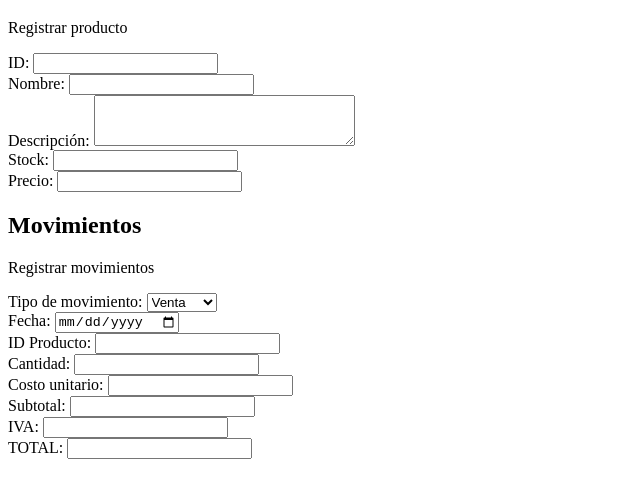
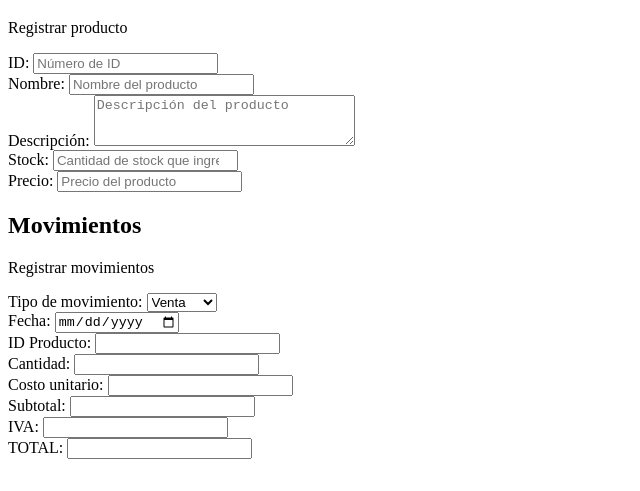
Before and after one commit to pabloribeiro23/Taller-grupal, a plain HTML site: page 14_Venta_Contablito/index.html in a window 1280 px wide. Shown: the part 61-552 px from the top of the page, without its empty margins (0-640 px from the left). Drawn offline with Linux system fonts and the light colour scheme.

Commit message:
Agregado placeholders

```diff
--- a/14_Venta_Contablito/index.html
+++ b/14_Venta_Contablito/index.html
@@ -13,19 +13,19 @@
         <form method="post" action="#">
             <div>
                 <label for="regID">ID:</label>
-                <input id="regID" name="regID" type="text">
+                <input placeholder="Número de ID" id="regID" name="regID" type="text">
                 <br>
                 <label for="regName">Nombre:</label>
-                <input id="regName" name="regName" type="text">
+                <input placeholder="Nombre del producto" id="regName" name="regName" type="text">
                 <br>
                 <label for="regDesc">Descripción:</label>
-                <textarea name="regDesc" id="regDesc" cols="30" rows="3"></textarea>
+                <textarea placeholder="Descripción del producto" name="regDesc" id="regDesc" cols="30" rows="3"></textarea>
                 <br>
                 <label for="regStock">Stock:</label>
-                <input type="number" name="regStock" id="regStock">
+                <input placeholder="Cantidad de stock que ingresa" type="number" name="regStock" id="regStock">
                 <br>
                 <label for="regPrecio">Precio:</label>
-                <input type="number" name="regPrecio" id="regPrecio">
+                <input placeholder="Precio del producto" type="number" name="regPrecio" id="regPrecio">
             </div>
         </form>
     </div>
```
